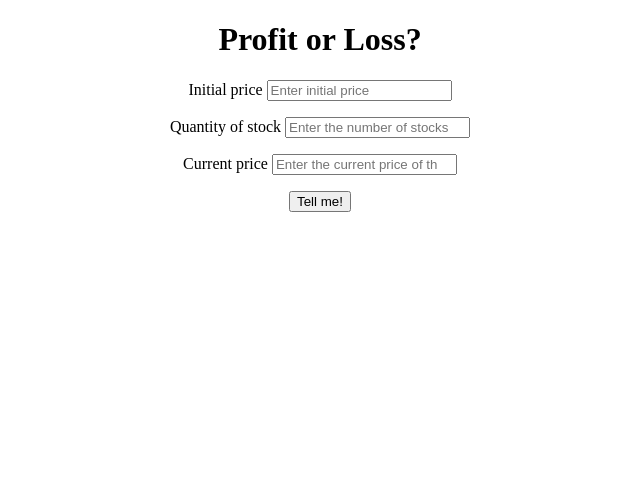
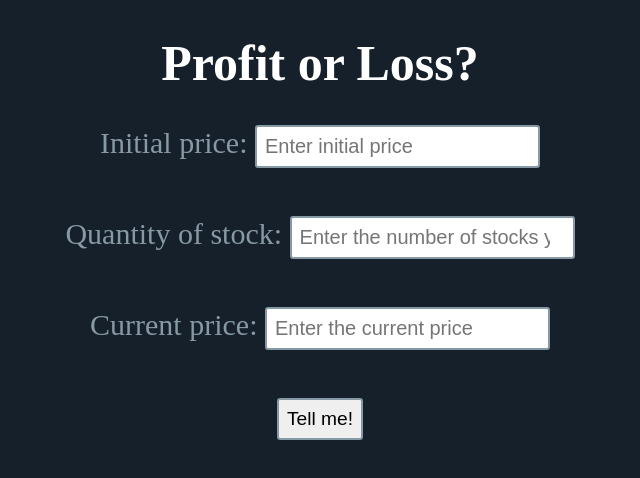
Before and after one commit to prakhhaar/neogcamp-lessonTen-stockProfitCalc, a plain HTML site: page index.html in a window 1280 px wide. Shown: the whole page, without its empty margins (320-960 px from the left). Drawn offline with Linux system fonts and the light colour scheme.

Commit message:
updated UI

```diff
--- a/index.html
+++ b/index.html
@@ -12,7 +12,7 @@
 
     <main>
       <label for="initial-price"
-        >Initial price
+        >Initial price:
         <input
           id="initial-price"
           type="number"
@@ -20,7 +20,7 @@
       /></label>
 
       <label for="stock-quantity"
-        >Quantity of stock
+        >Quantity of stock:
         <input
           id="stock-quantity"
           type="number"
@@ -28,16 +28,16 @@
       /></label>
 
       <label for="current-price"
-        >Current price
+        >Current price:
         <input
           id="current-price"
           type="number"
-          placeholder="Enter the current price of the stock"
+          placeholder="Enter the current price"
       /></label>
 
       <button id="sumbit-btn">Tell me!</button>
 
-      <div id="output-box"></div>
+      <div class="output" id="output-box"></div>
     </main>
 
     <script src="app.js"></script>
--- a/styles.css
+++ b/styles.css
@@ -1,8 +1,45 @@
+:root{
+    --primary-color: #15202B;
+    --text-color: #8899A6;
+}
+
 body{
     text-align: center;
+    background-color: var(--primary-color);
+}
+
+h1 {
+    font-size: 50px;
+    color: white;
+}
+
+input {
+    font-size: 20px;
+    border: 2px solid var(--text-color);
+    border-radius: 0.2rem;
+    padding: 0.5rem;
 }
 
 label {
     display: block;
     padding-bottom: 1rem;
+    color: var(--text-color);
+    font-size: 30px;
+    margin-top: 2rem;
 }
+
+button {
+    margin-top: 2rem;
+    font-size: larger;
+    border: 2px solid var(--text-color);
+    border-radius: 0.2rem;
+    padding: 0.5rem;
+}
+
+.output {
+    display: block;
+    padding-bottom: 1rem;
+    color: var(--text-color);
+    font-size: 30px;
+    margin-top: 2rem;
+}
```
